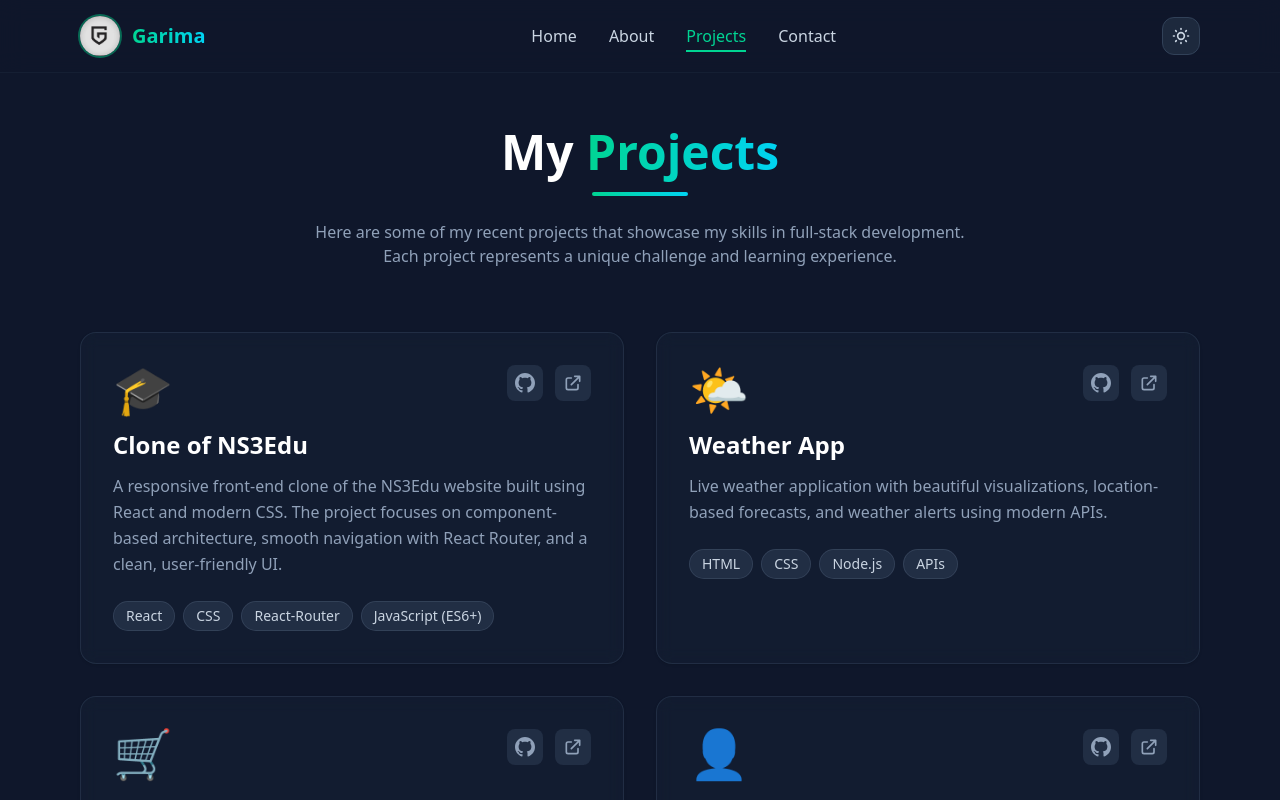
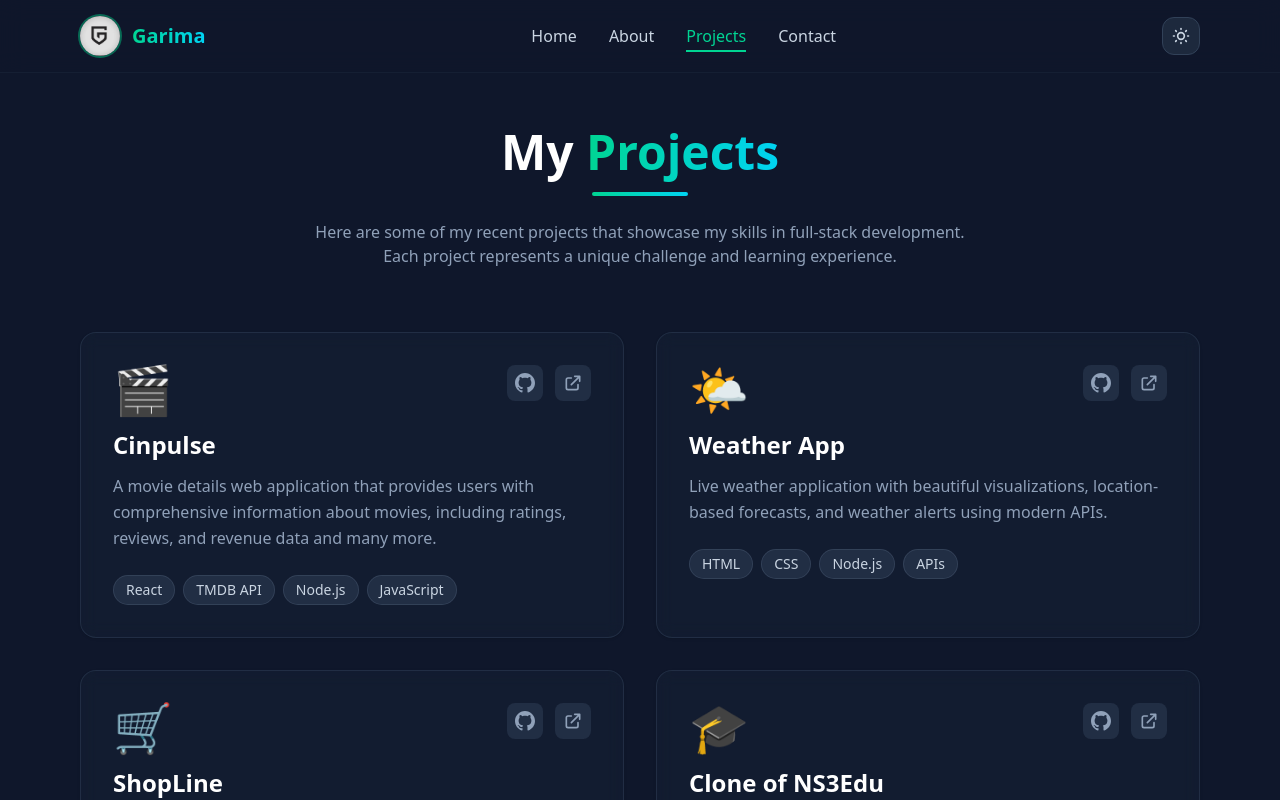
Before and after one commit to gauriiv/portfolio, a React (Vite) app: page /projects in a window 1280 px wide. Shown: the top 800 px of the page. Built offline with nearby package versions, Linux system fonts and the light colour scheme.

Commit message:
fix: update project entries in ProjectsPage component

```diff
--- a/src/pages/ProjectsPage.tsx
+++ b/src/pages/ProjectsPage.tsx
@@ -8,14 +8,15 @@ interface Project {
 }
 
 const projects: Project[] = [
-  {
-    title: "Clone of NS3Edu",
-    description: "A responsive front-end clone of the NS3Edu website built using React and modern CSS. The project focuses on component-based architecture, smooth navigation with React Router, and a clean, user-friendly UI.",
-    icon: "🎓",
-    tech: ["React", "CSS", "React-Router", "JavaScript (ES6+)"],
-    github: "https://github.com/gauriiv/ns3edu-clone",
-    demo: "https://clone.gaurii.me/",
+    {
+    title: "Cinpulse",
+    description: "A movie details web application that provides users with comprehensive information about movies, including ratings, reviews, and revenue data and many more.",
+    icon: "🎬",
+    tech: ["React", "TMDB API", "Node.js", "JavaScript"],
+    github: "https://github.com/gauriiv/CinPulse",
+    demo: "https://movie.gaurii.me/",
   },
+
   {
     title: "Weather App",
     description: "Live weather application with beautiful visualizations, location-based forecasts, and weather alerts using modern APIs.",
@@ -33,15 +34,16 @@ const projects: Project[] = [
   github: "https://github.com/gauriiv/shopline",
   demo: "https://shop-line-pi.vercel.app/",
 },
+ {
+    title: "Clone of NS3Edu",
+    description: "A responsive front-end clone of the NS3Edu website built using React and modern CSS. The project focuses on component-based architecture, smooth navigation with React Router, and a clean, user-friendly UI.",
+    icon: "🎓",
+    tech: ["React", "CSS", "React-Router", "JavaScript (ES6+)"],
+    github: "https://github.com/gauriiv/ns3edu-clone",
+    demo: "https://clone.gaurii.me/",
+  },
 
-  {
-    title: "Project4",
-    description: "Lorem ipsum dolor sit amet consectetur adipiscing elit sed do eiusmod tempor incididunt ut labore magna.",
-    icon: "👤",
-    tech: ["HTML", "CSS", "Node.js", "JavaScript"],
-    github: "https://github.com/gauriiv/persona",
-    demo: "https://persona.gaurii.me/",
-  },
+
 ];
 
 export default function ProjectsPage() {
```
